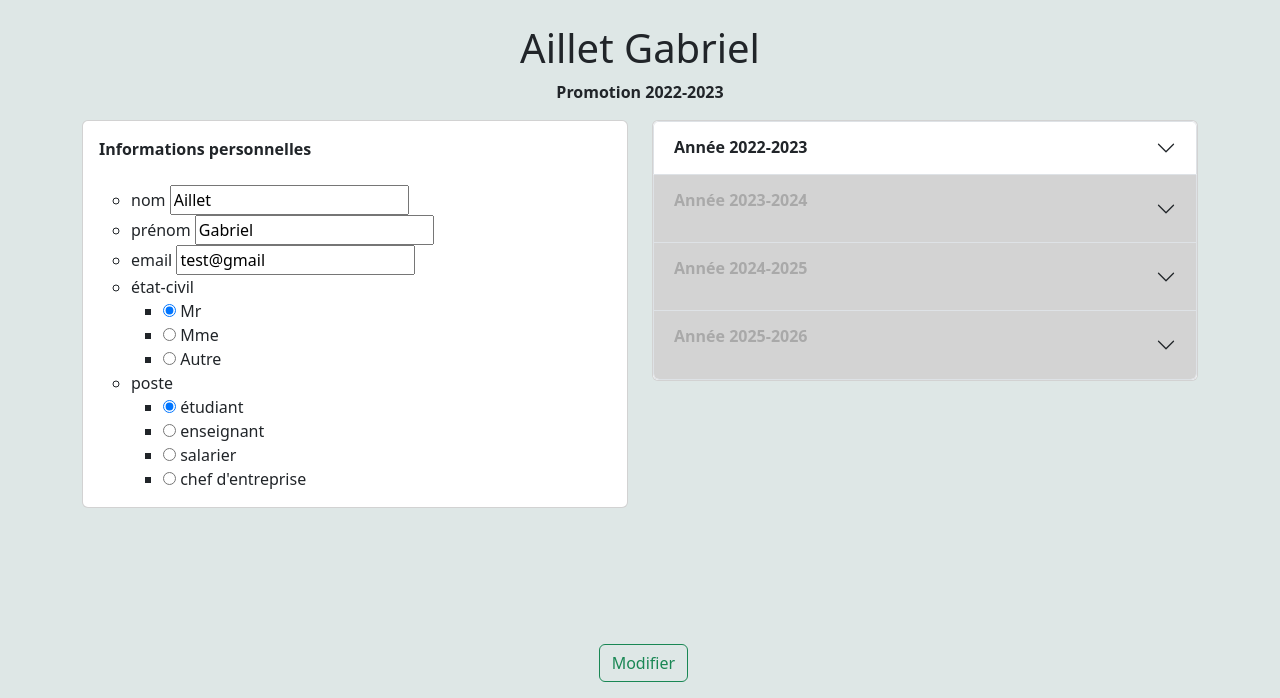
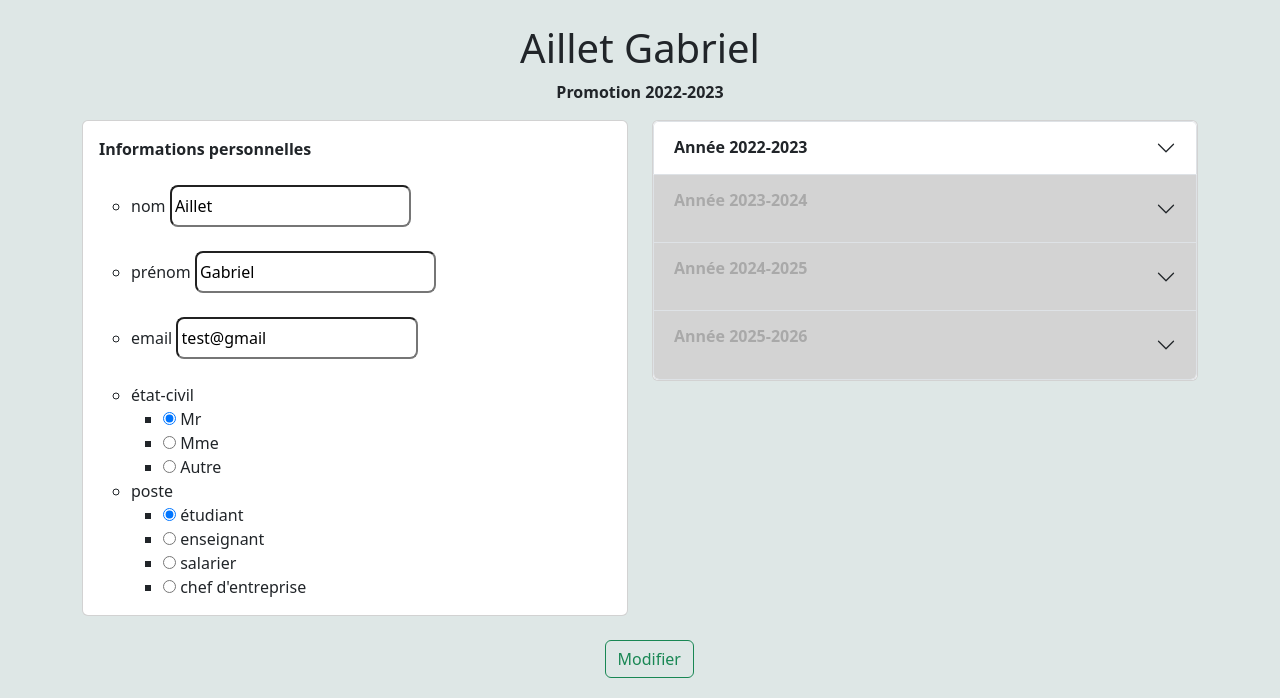
Before and after one commit to gabrielaillet/Projet_scale, a Flask app: page /Aillet/edit/1 in a window 1280 px wide. Shown: the part 102-800 px from the top of the page. Run offline with Flask 2, Linux system fonts and the light colour scheme; data comes from the database, SQL or seed files in the repository.

Commit message:
Modifications pages profile et promotion

```diff
--- a/templates/AdminTab.html
+++ b/templates/AdminTab.html
@@ -10,7 +10,7 @@
 
     {% import 'navBar.jinja2' as nav %}
 </head>
-<body>
+<body style="background-color:#dee7e6;">
 <header>
             {{ nav.renderNavBar(name,id) }}
 </header>
--- a/templates/ChangePersonnaleData.jinja2
+++ b/templates/ChangePersonnaleData.jinja2
@@ -10,6 +10,16 @@
             crossorigin="anonymous"></script>
     {% import 'accordion_year.jinja2' as ay %}
     {% import 'navBar.jinja2' as nav %}
+
+    <!-- style of Stringfield -->
+    <style>
+.form-control-lg {
+    font-size: 1rem;
+    line-height: 0.4rem;
+    height: 0.5rem;
+    padding: 0.2rem;
+}
+</style>
 </head>
 <body style="background-color:#dee7e6;">
 <header>
@@ -37,16 +47,19 @@
         <br>
         <li>
     <label>nom </label>
-        {{ formProfile.name}}
+        {{ formProfile.name(class="form-control-lg") }}
         </li>
+        <br>
         <li>
         <label>prénom </label>
-        {{ formProfile.surname}}
+        {{ formProfile.surname(class="form-control-lg")}}
         </li>
+        <br>
         <li>
         <label for="year">email </label>
-        {{ formProfile.email}}
+        {{ formProfile.email(class="form-control-lg")}}
         </li>
+        <br>
         <li>
         <label for="year">état-civil </label>
         {{ formProfile.etat_civil}}
@@ -64,14 +77,14 @@
             </form>
         </div>
     </div>
-        <div class="container fixed-bottom mb-3">
-            <div class="row justify-content-center">
+            <div class="container">
+              <div class="row justify-content-center">
                 <div class="col-1">
-                    <input class="btn btn-outline-success" type="submit" value="Modifier">
+                    <br>
+                  <input class="btn btn-outline-success" type="submit" value="Modifier">
                 </div>
+              </div>
             </div>
-            </div>
-        </div>
 </form>
 </ul>
 </body>
--- a/templates/PromotionTab.html
+++ b/templates/PromotionTab.html
@@ -22,8 +22,8 @@
         <div class ="container">
             <div class = "row justify-content-center">
                 <div class ="col-10">
+                <div class="card">
                     <div class="accordion" id="accordionExample">
-
                         {% for promo in classProm %}
                             {{  ay.renderProm(promo[0],promo[1])}}
                         {% endfor %}
@@ -31,6 +31,6 @@
                 </div>
             </div>
         </div>
-
+    </div>
 </body>
 </html>
```
Lines whose indentation alone changed are shown as unchanged.
